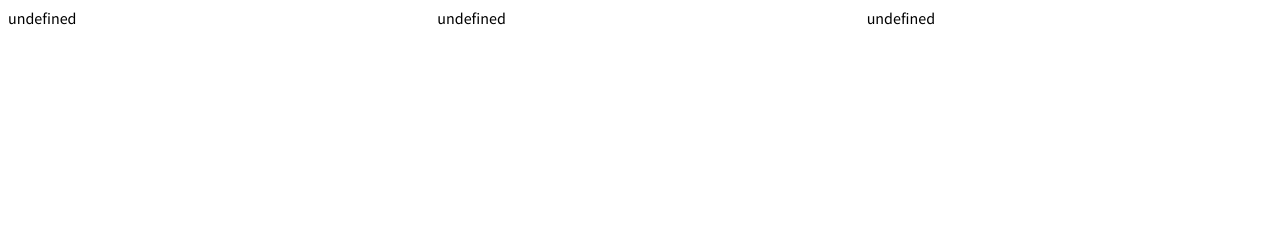
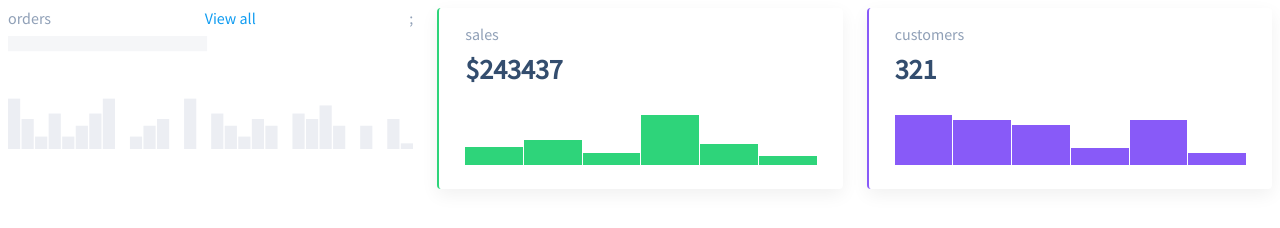
Before and after one commit to js-tasks-ru/js-20241111-2_nakifaria, a website: page 04-oop-basic-intro-to-dom/1-column-chart/index.html in a window 1280 px wide. Drawn offline with Linux system fonts and the light colour scheme.

Commit message:
oop-basic done

```diff
--- a/04-oop-basic-intro-to-dom/1-column-chart/index.js
+++ b/04-oop-basic-intro-to-dom/1-column-chart/index.js
@@ -1,3 +1,88 @@
 export default class ColumnChart {
+    element
+    chartHeight = 50;
 
+    constructor ({
+      data = [],
+      label = '',
+      link = '',
+      value = 0,
+      formatHeading = value => value
+    } = {}) {
+
+      this.data = data;
+      this.label = label;
+      this.link = link;
+      this.value = value;
+      this.formatHeading = formatHeading;
+
+      this.element = this.createElement(this.createTemplate());
+
+    }
+
+    createElement(template) {
+      const element = document.createElement('div');
+
+      element.innerHTML = template;
+
+      return element.firstElementChild;
+    }
+
+    getColumnProps() {
+      const maxValue = Math.max(...this.data);
+      const scale = 50 / maxValue;
+
+      return this.data.map(item => {
+        return {
+          percent: (item / maxValue * 100).toFixed(0) + '%',
+          value: String(Math.floor(item * scale))
+        };
+      });
+    }
+
+    createLinkTemplate() {
+      if (this.link)
+      {return `<a href="${this.link}" class="column-chart__link">View all</a>;`;}
+      return '';
+    }
+
+    createChartBodyTemplate() {
+      return this.getColumnProps().map(({value, percent}) => (
+        `<div style="--value: ${value}" data-tooltip="${percent}"></div>`
+      )).join('');
+    }
+
+    createChartClasses () {
+      return this.data.length ? 'column-chart' : 'column-chart_loading';
+    }
+
+    createTemplate() {
+      return (`
+        <div class="${this.createChartClasses()}" style="--chart-height: 50">
+          <div class="column-chart__title">
+              ${this.label}
+              ${this.createLinkTemplate()}
+          </div>
+          <div class="column-chart__container">
+            <div data-element="header" class="column-chart__header">${this.formatHeading(this.value)}</div>
+            <div data-element="body" class="column-chart__chart">
+              ${this.createChartBodyTemplate()}
+            </div>
+          </div>
+        </div>
+      `);
+    }
+
+    update (newData) {
+      this.data = newData;
+      this.element.querySelector('[data-element="body"]').innerHTML = this.createChartBodyTemplate();
+    }
+
+    remove () {
+      this.element.remove();
+    }
+
+    destroy() {
+      this.remove();
+    }
 }
```
Also changed, not shown: 04-oop-basic-intro-to-dom/1-column-chart/index.html (+4 -2 lines).
